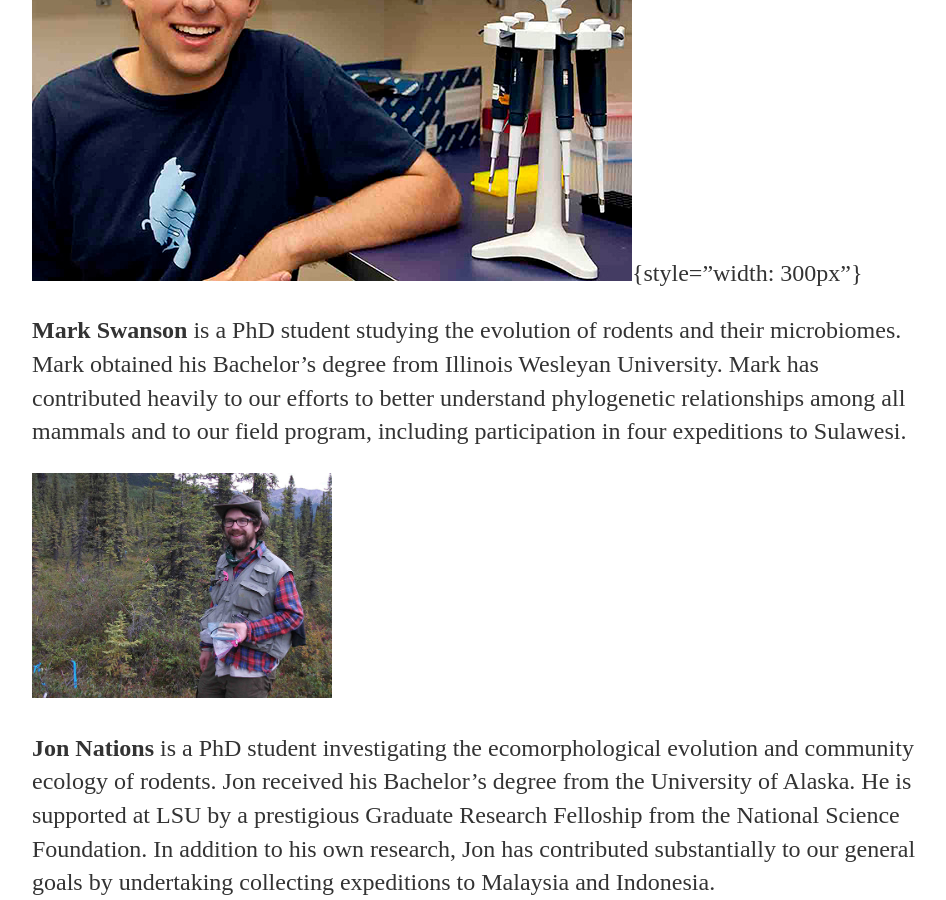
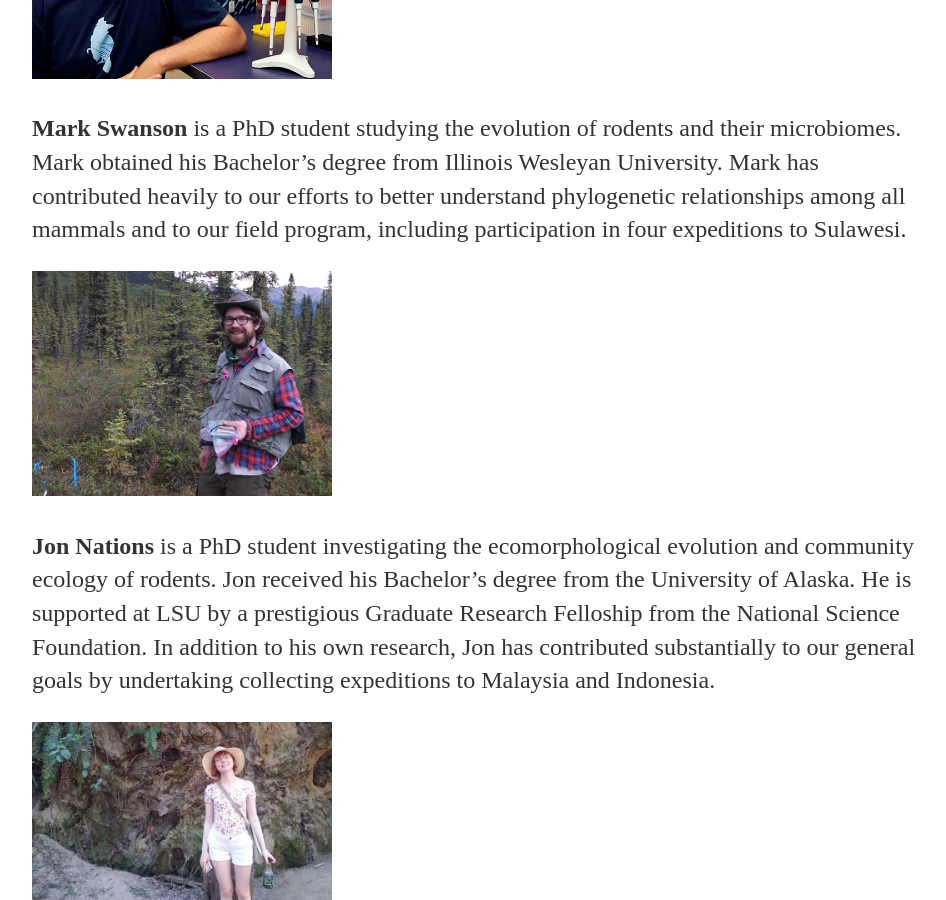
Before and after one commit to esselstyn/esselstyn.github.io, a Jekyll site: the page built from people.md, in a window 1280 px wide and 900 px high, scrolled down 634 px. Shown: the whole window, without its empty margins (160-1106 px from the left). Built offline with Jekyll 4.4.1, drawn with Linux system fonts in a browser that asks for light colours.

Commit message:
Update people.md

```diff
--- a/people.md
+++ b/people.md
@@ -9,18 +9,21 @@
 
 
 ## Grad Students:
-![mark](images/Mark.jpg){style="width: 300px"}
+<img src="images/Mark.jpg" alt="Mark" width="300">
 
 **Mark Swanson** is a PhD student studying the evolution of rodents and their microbiomes. Mark obtained his Bachelor's degree from Illinois Wesleyan University. Mark has contributed heavily to our efforts to better understand phylogenetic relationships among all mammals and to our field program, including participation in four expeditions to Sulawesi.
 
-<img src="images/jon.jpg" width="300">
+
+<img src="images/jon.jpg" alt="Jon" width="300">
 
 **Jon Nations** is a PhD student investigating the ecomorphological evolution and community ecology of rodents. Jon received his Bachelor's degree from the University of Alaska. He is supported at LSU by a prestigious Graduate Research Felloship from the National Science Foundation.  In addition to his own research, Jon has contributed substantially to our general goals by undertaking collecting expeditions to Malaysia and Indonesia.
 
-<img src="images/spenser.jpg" width="300">
+
+<img src="images/spenser.jpg" alt="Spenser" width="300">
 
 **Spenser Babb-Biernacki** is a PhD student interested in co-evolution between mammals and their pathogenic fungi. Spenser has a Bachelor's degree from Arizona State University and is supported by a fellowship from the Louisiana Board of Regents. She is co-advised by [Vinson Doyle](https://www.lsu.edu/agriculture/plant/about/faculty-staff/doyle.php), a collaborator in LSU's Department of Plant Pathalogy and Crop Physiology.
 
-<img src="images/heru.jpg" width="300">
+
+<img src="images/heru.jpg" alt="Heru" width="300">
 
 **Heru Handika** is a PhD student interested in the biogeography and systematics of Indonesian mammals. He received his Bachelors degree from Andalas University and his Masters degree from the University of Melbourne. Heru has joined countless field expeditions, including work on Sumatra, Java, Borneo, Sulawesi, and in the Philippines.
```
